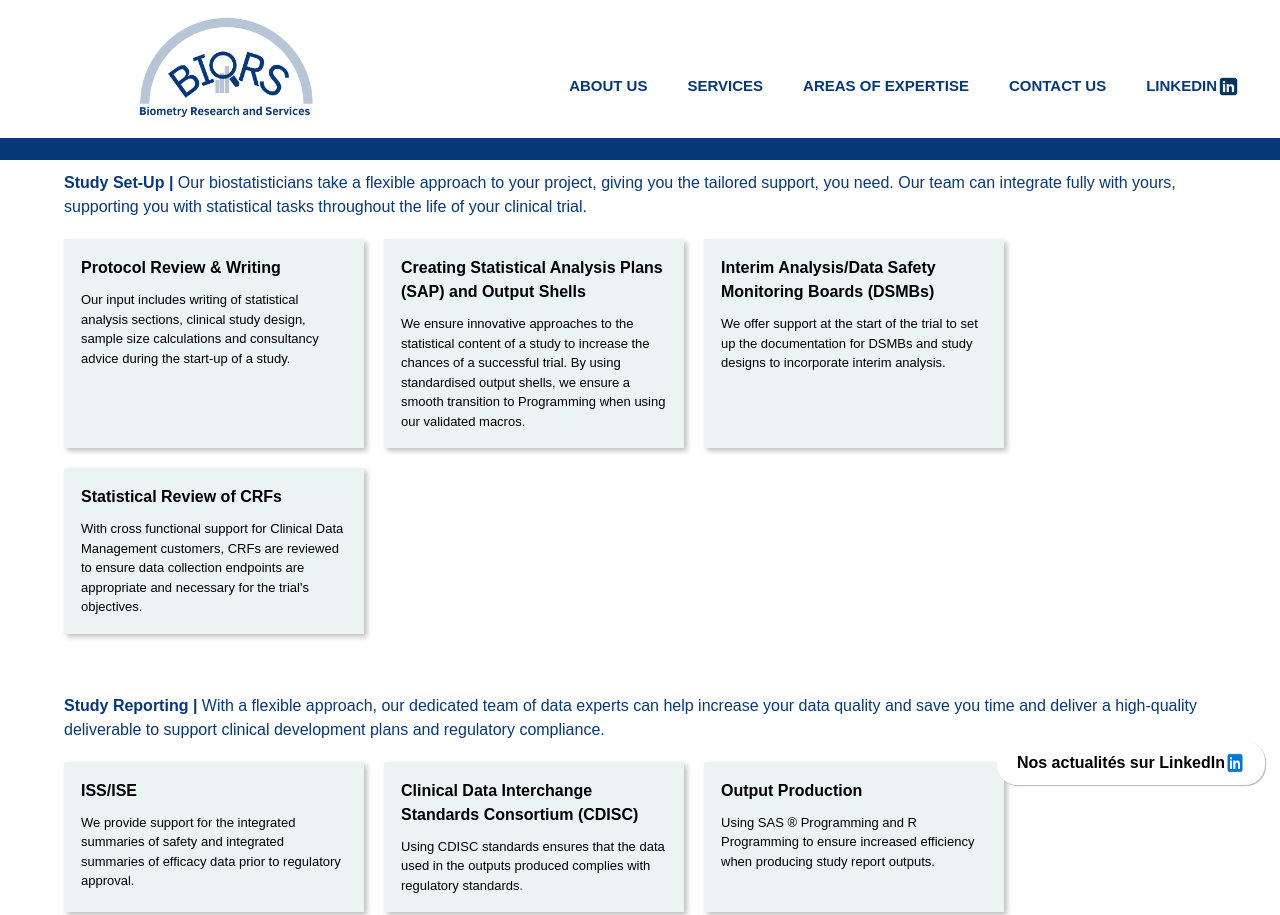
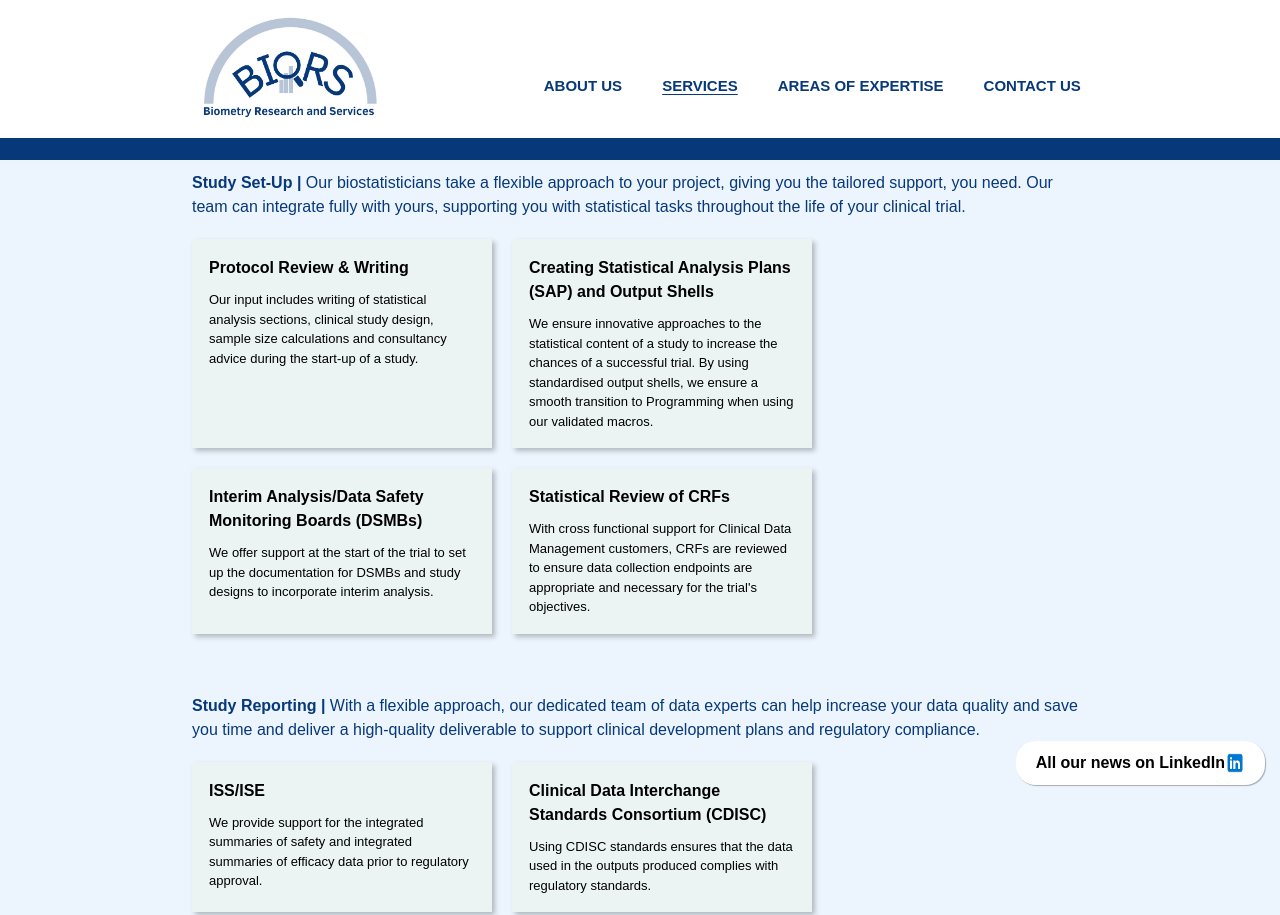
Before and after one commit to Mamy-cloud/biors, a plain HTML site: page services.html in a window 1280 px wide. Shown: the top 915 px of the page. Drawn offline with nearby package versions, Linux system fonts and the light colour scheme.

Commit message:
màj à la demande du client

```diff
--- a/services.html
+++ b/services.html
@@ -10,7 +10,7 @@
     <link rel="stylesheet" href="src/CSS/style.css">
     <link rel="stylesheet" href="src/CSS/service.css">
     <link rel="icon" type="image/x-icon" href="biors-icon.ico">
-    <title>Biors-accueil</title>
+    <title>Biors-services</title>
 </head>
 <body class="font-(family-name:--police-principale) bg-(--color-first)" >
     <header class=" fixed flex flex-row items-center max-[1060px]:justify-center  bg-(--color-third)">
@@ -37,20 +37,20 @@
 
             <ul class="nav-list">
                 <li><a class="souligne" href="about-us.html">ABOUT US</a> </li>
-                <li><a class="souligne" href="services.html">SERVICES</a> </li>
+                <li class="menu-selected"><a class="souligne" href="services.html">SERVICES</a> </li>
                 <li><a class="souligne" href="area-of-expertise.html">AREAS OF EXPERTISE</a></li>
                 <li><a class="souligne" href="contact.html">CONTACT US</a></li>
-                <li class="linkedin-nav">
+                <!-- <li class="linkedin-nav">
                 <a class=" flex flex-row" href="#" target="_blank">
                     <h4 class="font-bold">LINKEDIN</h4>
                     <img class="w-[23px] h-[23px]" src="src/img/icon-linkedIn-bleuFoncé.png" alt="icone-linkedIn">
                 </a>
-                </li>
+                </li> -->
             </ul>
          </nav>
     </header>
 
-    <article class="bg-(--color-first)" >
+    <article>
 
         <!-- début study-set-up -->
 
@@ -142,7 +142,7 @@
     <!-- bulle flottante -->
 
     <div class="bulle-flottante flex flex-row items-center justify-center">
-        <a class="flex flex-row" href="#"><p>Nos actualités sur LinkedIn</p><img class="w-[20px] h-[auto] max-[640px]:w-[16px]" src="src/img/icons8-linked-in-couleur-bleu.png" alt="LinkedIn"></a>
+        <a class="flex flex-row" href="#"><p>All our news on LinkedIn</p><img class="w-[20px] h-[auto] max-[640px]:w-[16px]" src="src/img/icons8-linked-in-couleur-bleu.png" alt="LinkedIn"></a>
     </div>
     <!-- fin bulle flottante -->
 
@@ -167,7 +167,8 @@
         </div> -->
 
 
-        <div class="text-center text-(--color-third)"><p>&copy; 2025 Biometry Resarch And Services . Legal notices.</p></div>
+        <div class="text-center text-(--color-third)"><p>&copy; 2025 Biometry Resarch And Services. Legal notices.</p></div>
+        <div class="couleur-footer-bleue"></div>
 
     </footer>
 </body>
--- a/src/CSS/accueil.css
+++ b/src/CSS/accueil.css
@@ -6,6 +6,7 @@ Variable
     --color-first: #ffffff;
     --color-second: #B8C5D6;
     --color-third: #07387A;
+    --color-article-about: rgb(236,245, 254);
 }
 /* police */
 :root{
@@ -19,7 +20,7 @@ article
 article{
   margin-top: 150px;
   /* background-image: url('fond-image-accueil.png'); */
-  background-color: var(--color-second);
+  background-color: var(--color-article-about);
     background-size: cover;
     background-position: center;
     background-repeat: no-repeat;
--- a/src/CSS/contact.css
+++ b/src/CSS/contact.css
@@ -6,6 +6,7 @@ Variable
     --color-first: #ffffff;
     --color-second: #B8C5D6;
     --color-third: #07387A;
+    --color-article-about: rgb(236,245, 254);
 }
 /* police */
 :root{
@@ -17,7 +18,7 @@ article
 article{
     margin-top: 151px;
     font-family: Arial, Helvetica, sans-serif;
-    background-color: var(--color-second);
+    background-color: var(--color-article-about);
 }
 
 article section{
--- a/src/CSS/expertise.css
+++ b/src/CSS/expertise.css
@@ -7,6 +7,7 @@ Variable
     --color-second: #B8C5D6;
     --color-third: #07387A;
     --color-article-container-service: #EBF4F3;
+    --color-article-about: rgb(236,245, 254);
 }
 /* police */
 :root{
@@ -34,6 +35,7 @@ article{
     margin-top: 151px;
     padding-top: 20px;
     padding-bottom: 20px;
+    background-color: var(--color-article-about);
 
 }
 
@@ -51,8 +53,8 @@ article::after{
 }
 
 article section{
-    margin-left: 5%;
-    margin-right: 5%;
+    margin-left: 15%;
+    margin-right: 15%;
 
 }
 
--- a/src/CSS/service.css
+++ b/src/CSS/service.css
@@ -7,6 +7,7 @@ Variable
     --color-second: #B8C5D6;
     --color-third: #07387A;
     --color-article-container-service: #EBF4F3;
+    --color-article-about: rgb(236,245, 254);
 }
 /* police */
 :root{
@@ -34,7 +35,7 @@ article{
     margin-top: 151px;
     padding-top: 20px;
     padding-bottom: 20px;
-
+    background-color: var(--color-article-about);
 }
 
 /* -----------effet ombre au début de l'article-------------------------------- */
@@ -51,8 +52,8 @@ article::after{
 }
 
 article section{
-    margin-left: 5%;
-    margin-right: 5%;
+    margin-left: 15%;
+    margin-right: 15%;
 
 }
 
--- a/src/CSS/style.css
+++ b/src/CSS/style.css
@@ -5,8 +5,8 @@ Variable
 :root{
     --color-first: #ffffff;
     --color-second: #B8C5D6;
-    /* --color-third: #07387A; */
-    --color-third: rgb (3,49,94);
+    --color-third: #07387A;
+    /* --color-third: rgb (3,49,94); */
     --color-fourth: rgb(7, 56, 122);
     --color-footer: rgb (3,49,94);
 }
@@ -47,7 +47,7 @@ body{
 
 .menu-selected{
   text-decoration: underline;
-  text-underline-offset: 5px;
+  text-underline-offset: 3px;
   text-decoration-color: var(--color-third);
 }
 @media (max-width: 1060px){
@@ -93,6 +93,7 @@ header{
     margin-right: 10vw;
     margin-left: 10vw;
     margin-top: -10px;
+    padding-left: 5%;
 }
 
 .logo a img{
@@ -128,7 +129,7 @@ nav{
   position: absolute;
     display: flex;
     flex-direction: row;
-    right: 20px;
+    right: 14%;
     top: 75px;
 
 }
@@ -338,3 +339,8 @@ footer p, a, h1{
 /* footer a{
   font-size: 20px;
 } */
+.couleur-footer-bleue{
+  width: 100%;
+  height: 25px;
+  background-color: var(--color-third);
+}
```
Also changed, not shown: about-us.html (+5 -4 lines), area-of-expertise.html (+8 -7 lines), contact.html (+8 -7 lines), index.html (+6 -5 lines).
